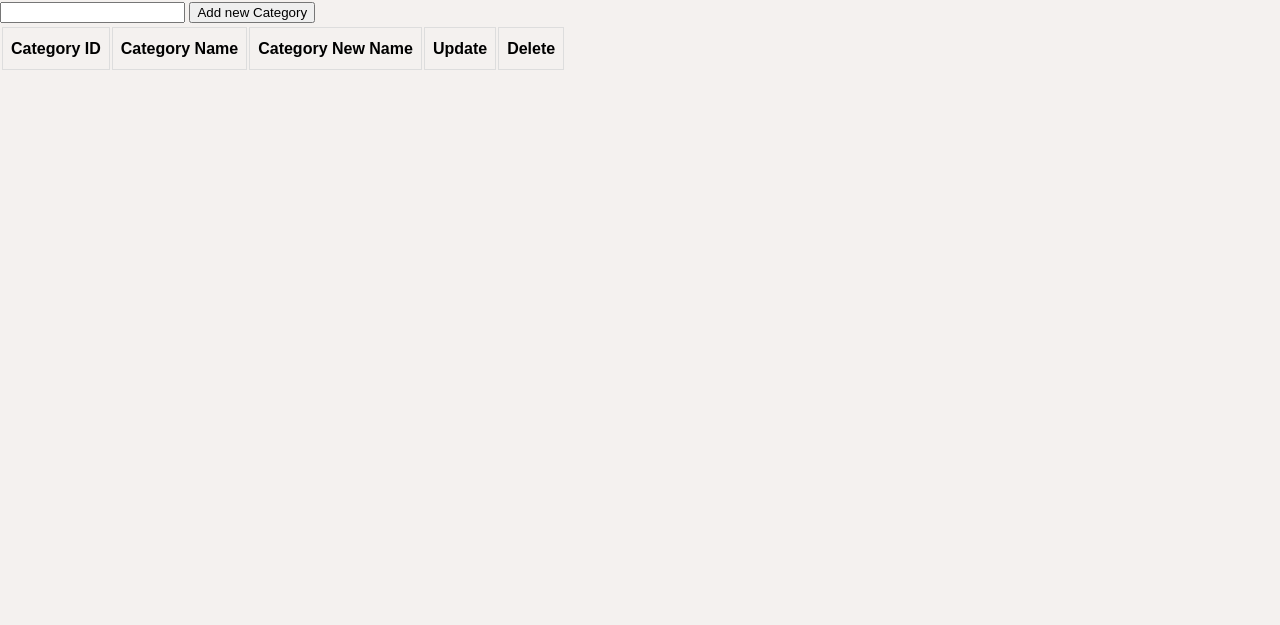
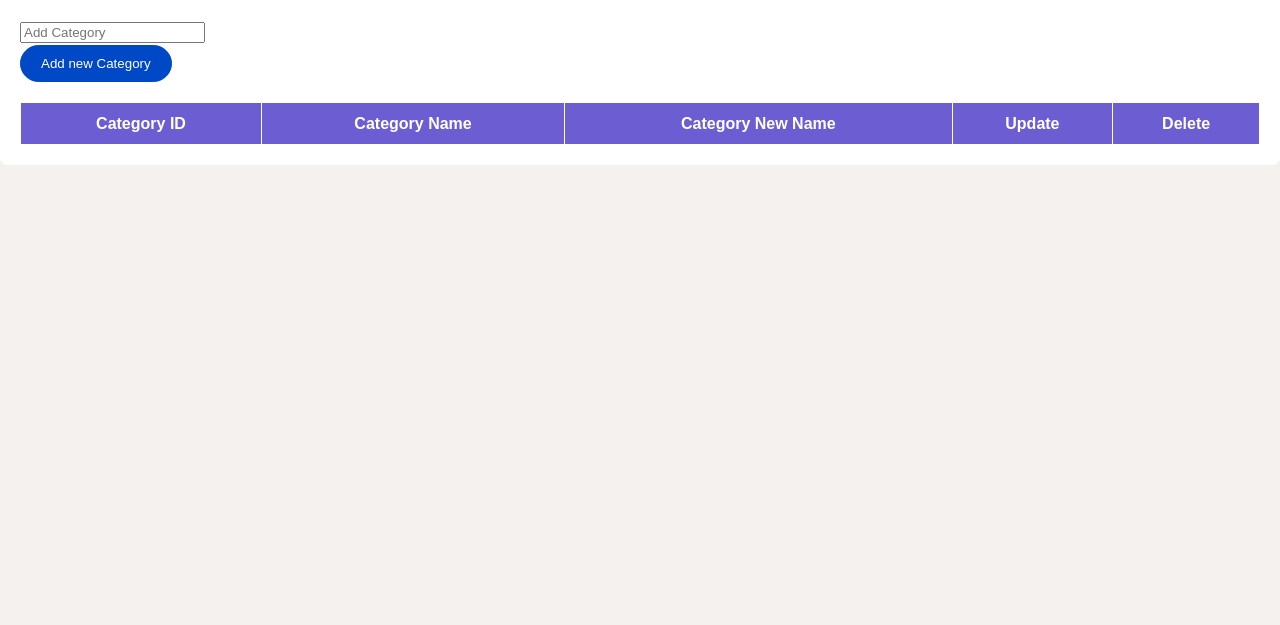
Before and after one commit to Medjai229/e-commerce-ITI, a website: page adminDashbord/admincategories.html in a window 1280 px wide. Shown: the part 175-800 px from the top of the page. Drawn offline with Linux system fonts and the light colour scheme; no server answers.

Commit message:
UI for admin categories

```diff
--- a/adminDashbord/admincategories.css
+++ b/adminDashbord/admincategories.css
@@ -91,10 +91,55 @@ body {
 }
 
 /* * Cateogry styling */
-td,
-th {
-  border: 1px solid #dddddd;
-  text-align: left;
+#main {
+  background-color: white;
+  /* color: purple; */
+  padding: 20px;
+  border-radius: 8px;
+}
+#main h1 {
+  color: #0049c6;
+}
+#main button {
+  background-color: #e5f1ff;
+  color: #0049c6;
+  border: 1px solid #0049c6;
+  border-radius: 20px;
+  cursor: pointer;
+  padding: 10px 20px;
+  transition: all 0.3s;
+}
+#main button:hover {
+  background-color: #0049c6;
+  color: white;
+}
+#add_category {
+  background-color: #0049c6 !important;
+  color: white !important;
+}
+#main table {
+  width: 100%;
+  border-collapse: collapse;
+  margin-top: 20px;
+}
+#main th,
+#main td {
+  border: 1px solid white;
   padding: 8px;
-  color: black;
 }
+
+#main th {
+  /* text-align: left; */
+  background-color: #6c5dd3;
+  color: white;
+}
+.head {
+  text-align: center;
+}
+
+.update-button {
+  text-align: center;
+}
+.delete-button {
+  text-align: center;
+}
--- a/adminDashbord/admincategories.html
+++ b/adminDashbord/admincategories.html
@@ -68,22 +68,23 @@
       crossorigin="anonymous"
     ></script>
 
-    <!-- * Catergories -->
+    <!-- * Categories -->
     <div id="main">
       <h1>Admin Categories</h1>
       <div id="categories">
-        <input type="text" id="category_input" />
+        <input type="text" id="category_input" placeholder="Add Category" />
+        <br />
         <button id="add_category" onclick="addCategory()">
           Add new Category
         </button>
         <table id="category_table">
           <thead>
             <tr>
-              <th>Category ID</th>
-              <th>Category Name</th>
-              <th>Category New Name</th>
-              <th>Update</th>
-              <th>Delete</th>
+              <th class="head">Category ID</th>
+              <th class="head">Category Name</th>
+              <th class="head">Category New Name</th>
+              <th class="head">Update</th>
+              <th class="head">Delete</th>
             </tr>
           </thead>
         </table>
--- a/adminDashbord/admincategories.js
+++ b/adminDashbord/admincategories.js
@@ -28,6 +28,7 @@ function displayCategories() {
 
     const updateButton = document.createElement('button');
     updateButton.textContent = 'Update';
+    catUpdate.classList.add('update-button');
     updateButton.addEventListener('click', () => {
       updateCategory(newNameInput.value, category);
     });
@@ -35,6 +36,7 @@ function displayCategories() {
 
     const deleteButton = document.createElement('button');
     deleteButton.textContent = 'Delete';
+    catDelete.classList.add('delete-button');
     deleteButton.addEventListener('click', () => {
       deleteCategory(category);
     });
```
